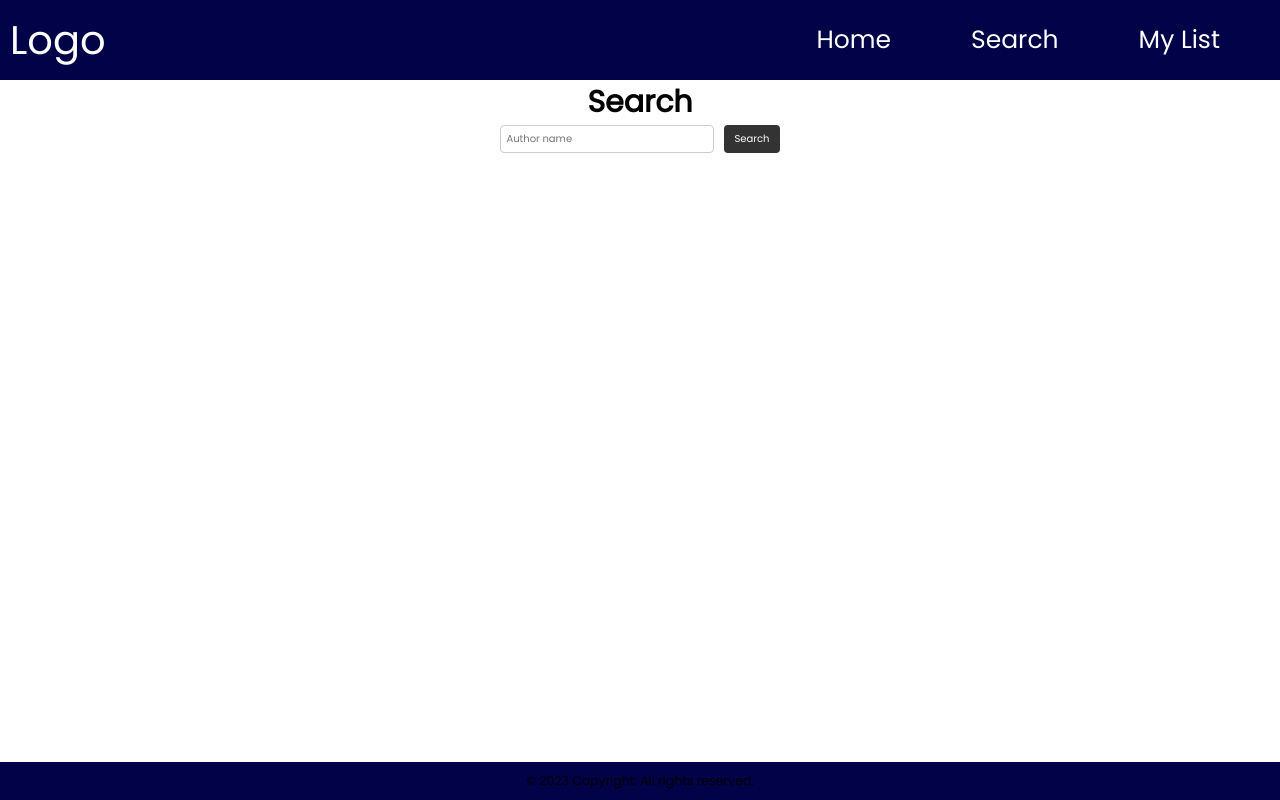
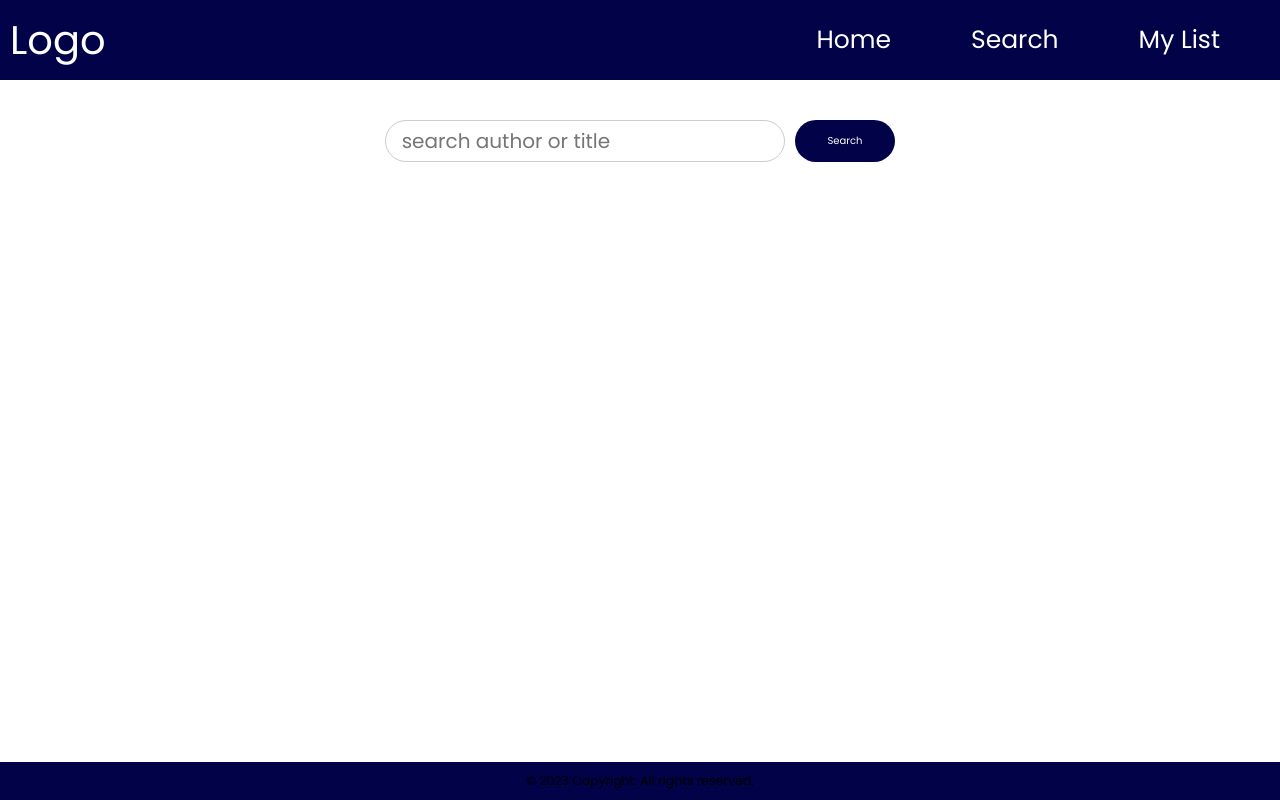
Before and after one commit to mrsannanoga/bound-to-read, a React (Create React App) app: page /search in a window 1280 px wide. Built offline with nearby package versions, Linux system fonts and the light colour scheme.

Commit message:
add styles to search button and input

```diff
--- a/src/Pages/Search.js
+++ b/src/Pages/Search.js
@@ -1,40 +1,41 @@
 import React, { useState, useContext } from "react";
-
-
 
 import styled from "styled-components";
 import BookCard from "../Components/BookCard";
 // Import BooksContext
 import BooksContext from "../Components/BooksContext";
 
-
-
 const SearchContainer = styled.div`
   display: flex;
   flex-direction: column;
   align-items: center;
+  margin-top: 2rem;
 `;
 
 const SearchForm = styled.form`
   display: flex;
   gap: 1rem;
+  margin-top: 2rem;
   margin-bottom: 2rem;
 `;
 
 const SearchInput = styled.input`
-  font-size: 1rem;
+  font-size: 2rem;
   padding: 0.5rem;
+  width: 40rem;
+
   border: 1px solid #ccc;
-  border-radius: 4px;
+  border-radius: 40px;
 `;
 
 const SearchButton = styled.button`
   font-size: 1rem;
   padding: 0.5rem 1rem;
-  background-color: #333;
+  background-color: rgb(2, 2, 72);
   color: #fff;
   border: none;
-  border-radius: 4px;
+  width: 10rem;
+  border-radius: 40px;
   cursor: pointer;
 `;
 
@@ -74,13 +75,12 @@ const Search = () => {
 
   return (
     <SearchContainer>
-      <h1>Search</h1>
       <SearchForm onSubmit={handleSearch}>
         <SearchInput
           type="text"
           value={searchTerm}
           onChange={(e) => setSearchTerm(e.target.value)}
-          placeholder="Author name"
+          placeholder="  search author or title"
         />
         <SearchButton type="submit">Search</SearchButton>
       </SearchForm>
```
